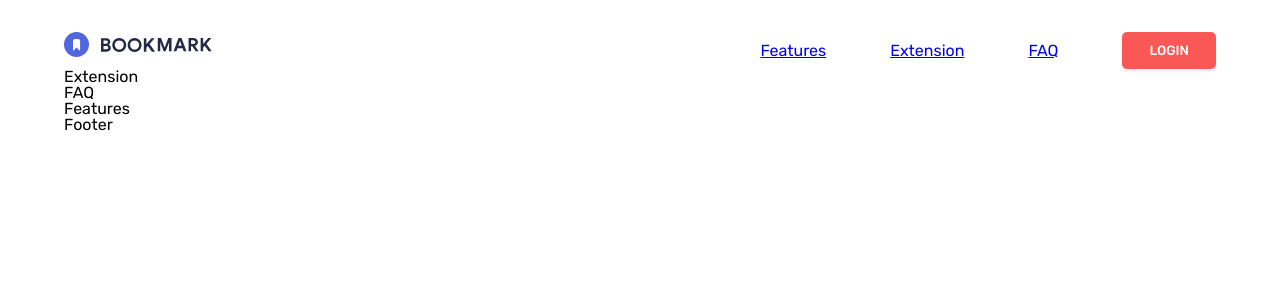
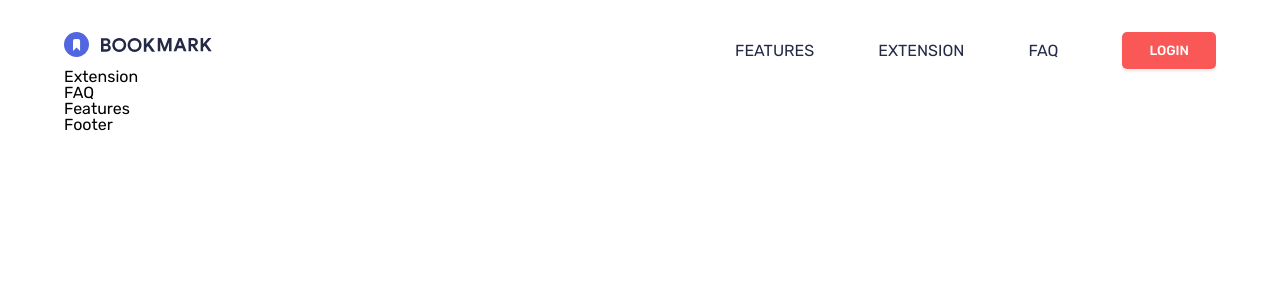
Before and after one commit to Saurabhdaswant/Bookmark, a JavaScript app: page / in a window 1280 px wide. Shown: the top 300 px of the page. Built offline with nearby package versions, Linux system fonts and the light colour scheme; the HTML template or start-up script is replaced by a standard one.

Commit message:
update color of links and hover state

```diff
--- a/src/Sass/App.scss
+++ b/src/Sass/App.scss
@@ -112,6 +112,12 @@ q {
   margin: 0 auto;
 }
 
+a{
+  text-decoration: none;
+  text-transform: uppercase;
+}
+
+
 
 .btn{
   padding: 0.5rem 1.5rem;
--- a/src/Sass/Home.scss
+++ b/src/Sass/Home.scss
@@ -16,6 +16,13 @@
             ul{
                 display: none;
 
+                a{
+                    color: $veryDarkBlue;
+                }
+                a:hover{
+                    color: $softRed;
+                }
+
                 @media (min-width: 800px) {
                 display: flex;
                 justify-content: space-between;
```
